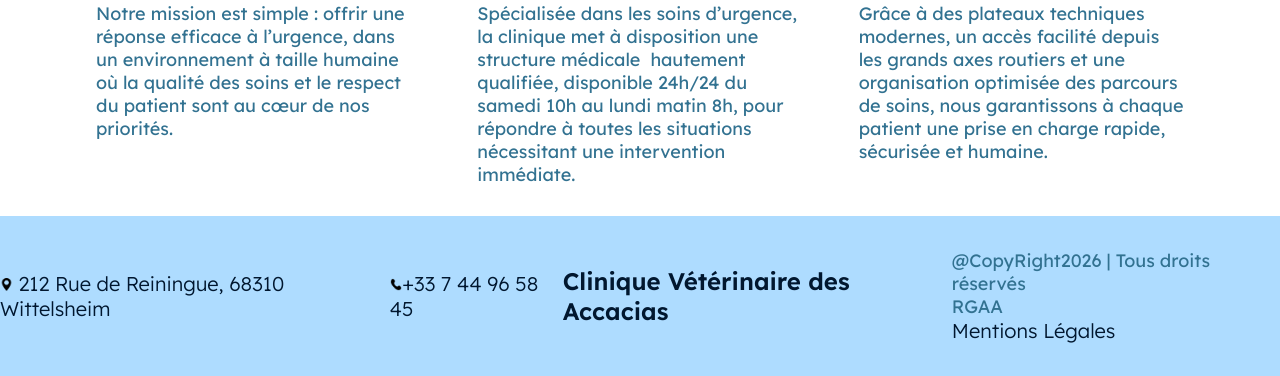
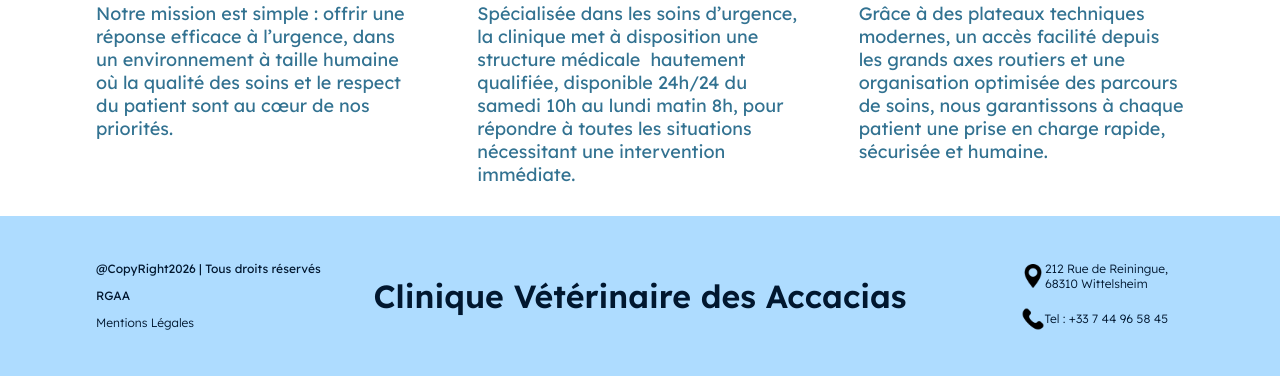
Before and after one commit to Lucas-dnas/PROJECT_veto_site_POLIDORI, a website: page index.html in a window 1280 px wide. Shown: the part 2659-3035 px from the top of the page. Drawn offline with Linux system fonts and the light colour scheme.

Commit message:
go pleurer

```diff
--- a/index.html
+++ b/index.html
@@ -146,11 +146,7 @@
                 <div class="values-content">
                     <img src="./assets/dogo.webp" alt="Chien en clinique vétérinaire, tenu pendant un examen médical">
                     <p class="body-1">
-                        Grâce à des plateaux techniques modernes, un accès facilité depuis les grands axes routiers et
-                        une
-                        organisation optimisée des parcours de soins, nous garantissons à chaque patient une prise en
-                        charge
-                        rapide, sécurisée et humaine.
+                        Grâce à des plateaux techniques modernes, un accès facilité depuis les grands axes routiers et une organisation optimisée des parcours de soins, nous garantissons à chaque patient une prise en charge rapide, sécurisée et humaine.
                     </p>
                 </div>
             </div>
@@ -158,18 +154,21 @@
 
     </main>
     <footer>
-        <div class="footer-left">
-            <a href="#map"><img src="./assets/icon-lieu.webp" alt="icon représentant un point sur une carte numérique">
-                212 Rue
-                de Reiningue, 68310 Wittelsheim</a>
-            <a href="tel:+33744965845"><img src="./assets/phone.webp" alt="icon représentant un téléphone">+33 7 44
-                96 58 45</a>
-        </div>
-        <h4>Clinique Vétérinaire des Accacias</h4>
-        <div class="footer-right">
+        <div class="footer-1">
             <p>@CopyRight2026 | Tous droits réservés</p>
             <p>RGAA</p>
             <a href="./legalMention.html">Mentions Légales</a>
+        </div>
+        <h4>Clinique Vétérinaire des Accacias</h4>
+        <div class="footer-2">
+            <div>
+                <img src="./assets/icon-lieu.webp" alt="icon représentant un point sur une carte numérique">
+                <a href="#map">212 Rue de Reiningue,<br>68310 Wittelsheim</a>
+            </div>
+            <div>
+                <img src="./assets/phone.webp" alt="icon représentant un téléphone">
+                <a href="tel:+33744965845">Tel : +33 7 44 96 58 45</a>
+            </div>
         </div>
     </footer>
 </body>
--- a/style.css
+++ b/style.css
@@ -336,23 +336,51 @@ iframe {
 
 
 footer {
-    display: flex;
-    align-items: center;
-    justify-content: center;
+    padding-inline: 9.6rem;
+    display: grid;
+    grid-template-columns: 1fr 2fr 1fr;
     background-color: var(--light-blue);
     color: var(--dark-blue);
-    /* font-size: large; */
     height: 20vh;
+    align-items: center;
 
-    .footer-left {
+    h4 {
+        font-size: 3.2rem;
+        text-align: center;
+    }
+
+    a,
+    p {
+        color: var(--dark-blue);
+        text-decoration: none;
+        font-size: 1.2rem;
+    }
+
+    .footer-1{
         display: flex;
+        flex-direction: column;
+        align-items: flex-start;
+        gap: 1.2rem;
+    }
+
+    .footer-2 {
+        display: flex;
+        flex-direction: column;
+        align-items: flex-end;
+        padding-right: 1.6rem;
+        gap: 1.6rem;
+
+        div {
+            display: flex;
+            align-items: center;
+            /* line-height: 1rem; */
+        }
     }
 
     img {
         object-fit: contain;
-        width: 1vw;
+        width: 2.4rem;
     }
-
 }
 
 
```
